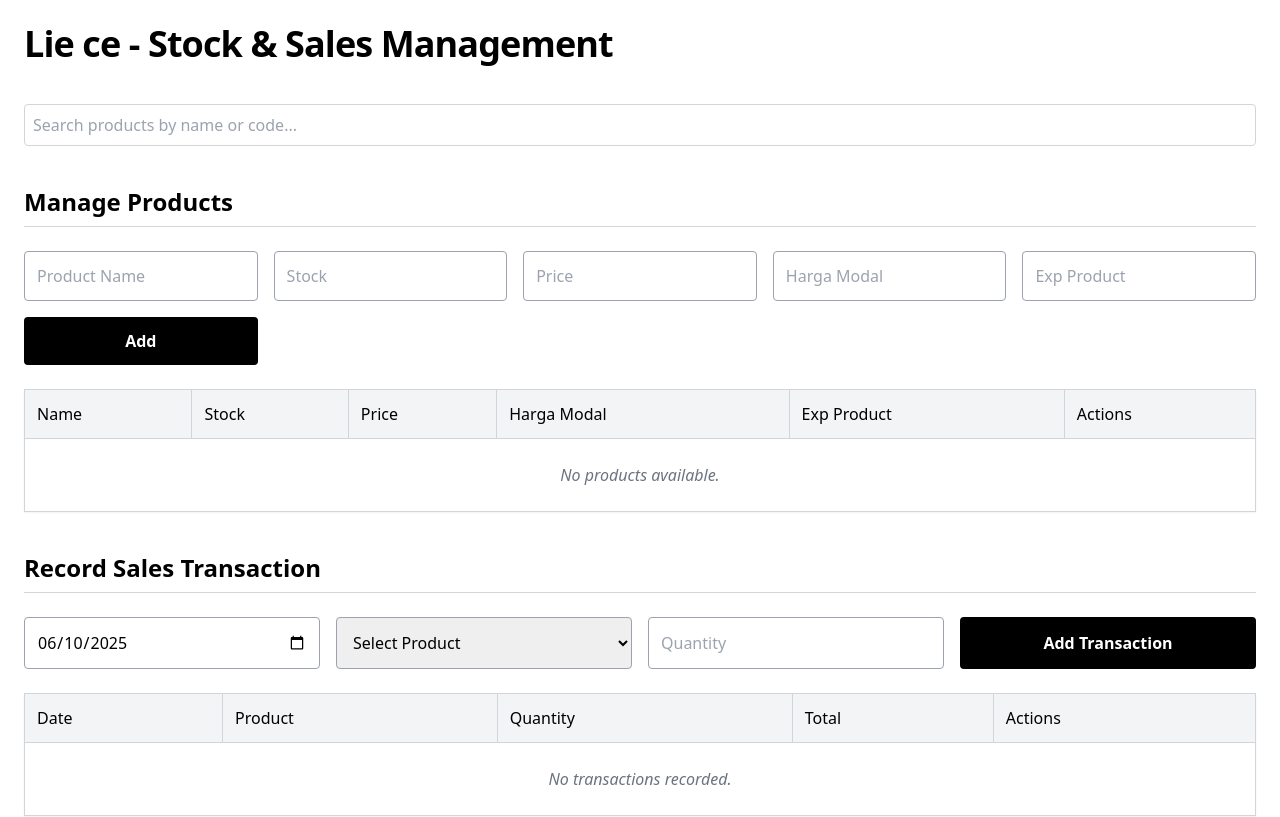
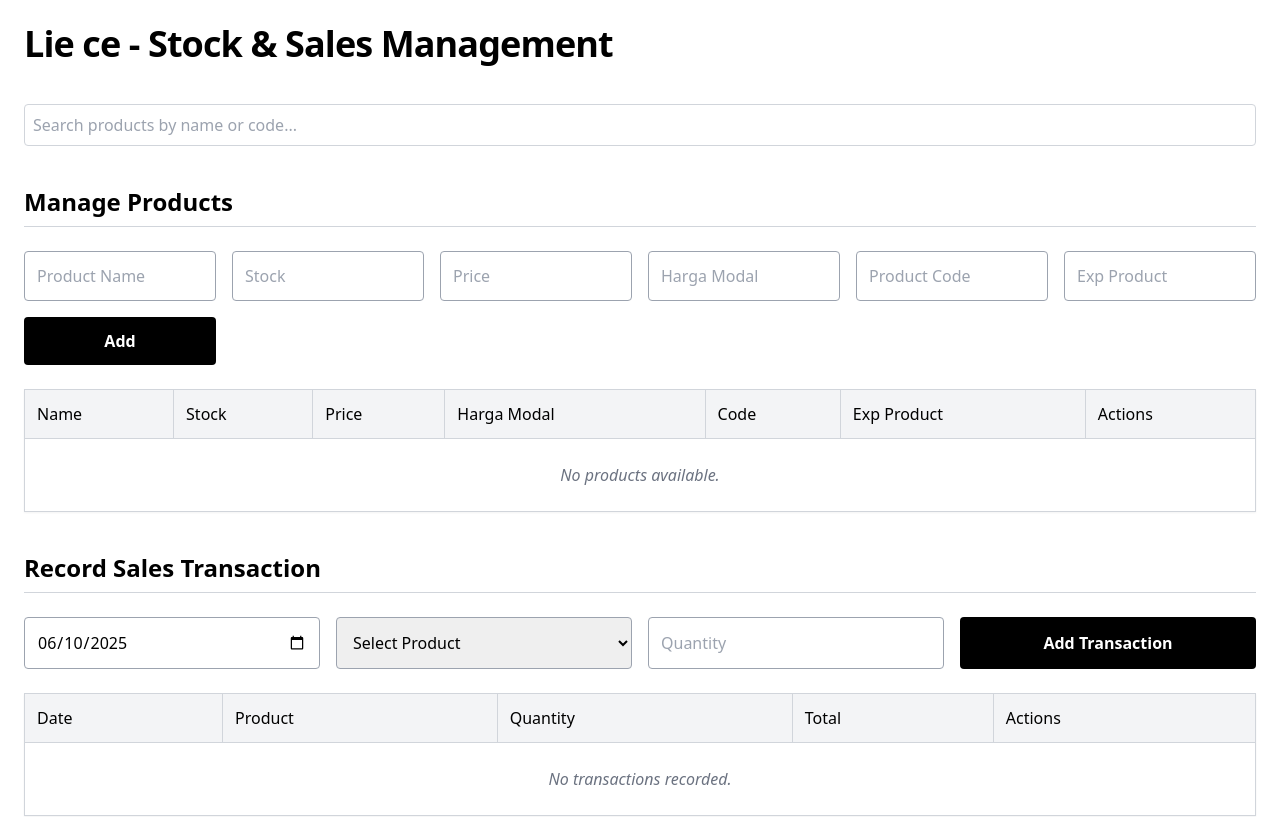
Before and after one commit to Bryyzxm/Lie-ce, a Next.js app: page / in a window 1280 px wide. Shown: the top 817 px of the page. Built offline with nearby package versions, Linux system fonts and the light colour scheme.

Commit message:
Update layout and components (ExportData, ProductManager, Reports, TransactionManager)

```diff
--- a/src/app/layout.tsx
+++ b/src/app/layout.tsx
@@ -6,7 +6,7 @@ export const metadata = {
  description: 'Lie-ce Application',
 };
 
-export default function RootLayout({children}: {children: React.ReactNode}) {
+export default function RootLayout({children}: Readonly<{children: React.ReactNode}>) {
  return (
   <html lang="en">
    <body>{children}</body>
--- a/src/app/page.tsx
+++ b/src/app/page.tsx
@@ -1,22 +1,22 @@
 'use client';
 
 import React, {useState, useEffect} from 'react';
-import ProductManager from '../components/ProductManager';
-import TransactionManager from '../components/TransactionManager';
+import ProductManager, {Product} from '../components/ProductManager';
+import TransactionManager, {Transaction} from '../components/TransactionManager';
 import StockView from '../components/StockView';
 import Reports from '../components/Reports';
 import ExportData from '../components/ExportData';
 import SearchFilter from '../components/SearchFilter';
 
 export default function Home() {
- const [products, setProducts] = useState<any[]>([]);
- const [transactions, setTransactions] = useState<any[]>([]);
+ const [products, setProducts] = useState<Product[]>([]);
+ const [transactions, setTransactions] = useState<Transaction[]>([]);
  const [searchTerm, setSearchTerm] = useState<string>('');
 
  // Load data from localStorage on mount
  useEffect(() => {
-  const storedProducts = JSON.parse(localStorage.getItem('products') || '[]');
-  const storedTransactions = JSON.parse(localStorage.getItem('transactions') || '[]');
+  const storedProducts = JSON.parse(localStorage.getItem('products') ?? '[]') as Product[];
+  const storedTransactions = JSON.parse(localStorage.getItem('transactions') ?? '[]') as Transaction[];
   setProducts(storedProducts);
   setTransactions(storedTransactions);
  }, []);
--- a/src/components/ProductManager.tsx
+++ b/src/components/ProductManager.tsx
@@ -2,11 +2,12 @@
 
 import React, {useState} from 'react';
 
-interface Product {
+export interface Product {
  id: string;
  name: string;
  stock: number;
  price: number;
+ code: string;
  modalPrice: number;
  exp: string;
 }
@@ -16,8 +17,8 @@ interface ProductManagerProps {
  setProducts: React.Dispatch<React.SetStateAction<Product[]>>;
 }
 
-export default function ProductManager({products, setProducts}: ProductManagerProps) {
- const [form, setForm] = useState<{id: string; name: string; stock: string; price: string; modalPrice: string; exp: string}>({id: '', name: '', stock: '', price: '', modalPrice: '', exp: ''});
+export default function ProductManager({products, setProducts}: Readonly<ProductManagerProps>) {
+ const [form, setForm] = useState<{id: string; name: string; stock: string; price: string; modalPrice: string; exp: string; code: string}>({id: '', name: '', stock: '', price: '', modalPrice: '', exp: '', code: ''});
  const [editingId, setEditingId] = useState<string | null>(null);
 
  // Handle input change
@@ -31,12 +32,13 @@ export default function ProductManager({products, setProducts}: ProductManagerPr
   if (!form.name) return;
 
   const newProduct = {
-   id: editingId || crypto.randomUUID(),
+   id: editingId ?? crypto.randomUUID(),
    name: form.name,
    stock: Number(form.stock),
    price: Number(form.price),
    modalPrice: Number(form.modalPrice),
    exp: form.exp,
+   code: form.code,
   };
 
   if (editingId) {
@@ -47,7 +49,7 @@ export default function ProductManager({products, setProducts}: ProductManagerPr
    // Add new product
    setProducts([...products, newProduct]);
   }
-  setForm({id: '', name: '', stock: '', price: '', modalPrice: '', exp: ''});
+  setForm({id: '', name: '', stock: '', price: '', modalPrice: '', exp: '', code: ''});
  };
 
  // Edit product
@@ -61,6 +63,7 @@ export default function ProductManager({products, setProducts}: ProductManagerPr
     price: product.price.toString(),
     modalPrice: product.modalPrice.toString(),
     exp: product.exp,
+    code: product.code,
    });
    setEditingId(id);
   }
@@ -78,7 +81,7 @@ export default function ProductManager({products, setProducts}: ProductManagerPr
    <h2 className="text-2xl font-semibold mb-6 border-b border-gray-300 pb-2">Manage Products</h2>
    <form
     onSubmit={handleSubmit}
-    className="mb-6 grid grid-cols-1 sm:grid-cols-5 gap-4"
+    className="mb-6 grid grid-cols-1 sm:grid-cols-6 gap-4"
    >
     <input
      type="text"
@@ -121,6 +124,15 @@ export default function ProductManager({products, setProducts}: ProductManagerPr
     />
     <input
      type="text"
+     name="code"
+     placeholder="Product Code"
+     value={form.code}
+     onChange={handleChange}
+     className="border border-gray-400 p-3 rounded focus:outline-none focus:ring-2 focus:ring-black transition"
+     required
+    />
+    <input
+     type="text"
      name="exp"
      placeholder="Exp Product"
      value={form.exp}
@@ -142,6 +154,7 @@ export default function ProductManager({products, setProducts}: ProductManagerPr
       <th className="border border-gray-300 p-3 text-left font-medium">Stock</th>
       <th className="border border-gray-300 p-3 text-left font-medium">Price</th>
       <th className="border border-gray-300 p-3 text-left font-medium">Harga Modal</th>
+      <th className="border border-gray-300 p-3 text-left font-medium">Code</th>
       <th className="border border-gray-300 p-3 text-left font-medium">Exp Product</th>
       <th className="border border-gray-300 p-3 text-left font-medium">Actions</th>
      </tr>
@@ -156,6 +169,7 @@ export default function ProductManager({products, setProducts}: ProductManagerPr
        <td className="border border-gray-300 p-3">{product.stock}</td>
        <td className="border border-gray-300 p-3">{product.price.toLocaleString()}</td>
        <td className="border border-gray-300 p-3">{product.modalPrice.toLocaleString()}</td>
+       <td className="border border-gray-300 p-3">{product.code}</td>
        <td className="border border-gray-300 p-3">{product.exp}</td>
        <td className="border border-gray-300 p-3 space-x-4">
         <button
@@ -176,7 +190,7 @@ export default function ProductManager({products, setProducts}: ProductManagerPr
      {products.length === 0 && (
       <tr>
        <td
-        colSpan={6}
+        colSpan={7}
         className="text-center p-6 text-gray-500 italic"
        >
         No products available.
```
Also changed, not shown: src/components/ExportData.tsx (+2 -7 lines), src/components/Reports.tsx (+2 -7 lines), src/components/TransactionManager.tsx (+3 -9 lines).
